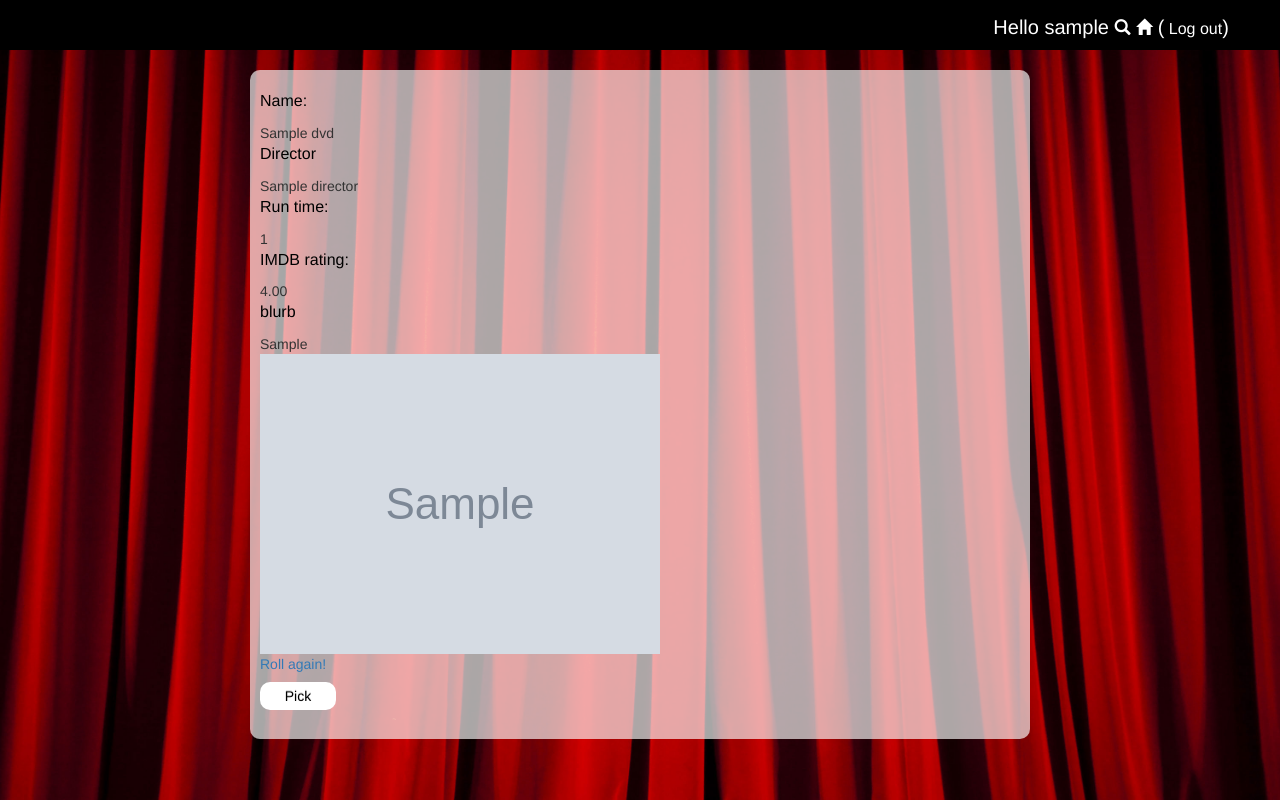
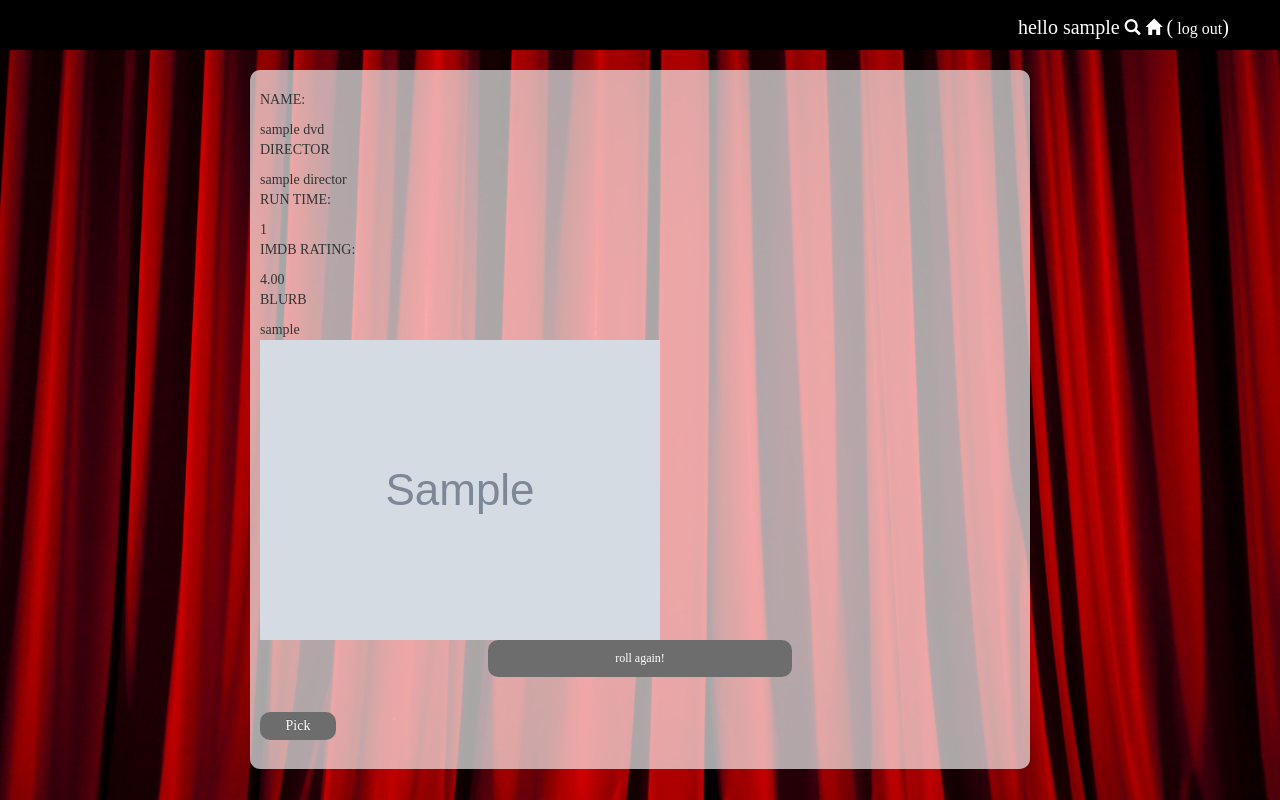
Before and after one commit to rsdavies/dvd-catalogue, a Django app: a page that uses dvdcatalogue/templates/base.html in a window 1280 px wide. Run offline with Django 3.2, Linux system fonts and the light colour scheme; a user stored in the database is signed in; tables that the repository leaves empty hold one stand-in row (values such as "Sample post"); grey boxes marked "Sample" are stand-in pictures; some libraries are stand-ins or nearby versions; some web fonts are replaced.

Commit message:
changes font to neonlights

```diff
--- a/dvdcatalogue/static/css/dvds.css
+++ b/dvdcatalogue/static/css/dvds.css
@@ -1,3 +1,11 @@
+@font-face{
+    font-family: 'NeonLight';
+    src: url(../fonts/NeonLight/NeonLight-Regular.otf)
+         format('opentype');
+    src: url(../fonts/NeonLight/NeonLight-Regular.ttf)
+             format('truetype');
+}
+
 body, html {
     height: 100%;
     width: 100%;
@@ -9,6 +17,7 @@ body{
     background-repeat:  no-repeat;
     background-attachment: fixed;
     background-size: 100% 100%;
+    font-family: 'NeonLight';
 }
 
 .col-sm-8{
@@ -67,9 +76,6 @@ body{
     background-color: rgb(165, 165, 165);
 }
 
-
-
-
 .navbar {
     overflow: hidden;
     background-color: black;
@@ -99,13 +105,17 @@ body{
     padding-left: 5%
 }
 
-h1, h2, h3, h4 {
-    color: #828282;
+.emph{
+    text-align: center;
 }
 
-p, li{
-    color: #000000;
-    font-size: 12pt
+.emph h1{
+    font-family: 'NeonLight';
+    font-size: 80px;
+    color: gold;
+    background: #000000;
+    padding: 0;
+    border: 0;
 }
 
 a {
@@ -151,3 +161,13 @@ input[type=button], [type=submit]{
     box-shadow: none;
     margin-top: 1%;
 }
+
+.btn.btn-primary.choose_submit{
+    background-color: rgb(109, 109, 109);
+    color: white;
+}
+
+.btn.btn-primary.choose_submit:hover {
+    background-color: rgb(165, 165, 165);
+    color: white;
+}
--- a/dvdcatalogue/templates/base.html
+++ b/dvdcatalogue/templates/base.html
@@ -8,14 +8,14 @@
     <body>
         <nav class="navbar navbar-static-top">
             {% if user.is_authenticated %}
-            <p style="font-size: 20px">Hello
-                <a href="{% url 'user_home' %}">{{ user.username }}</a>
+            <p style="font-size: 20px">hello
+                <a href="{% url 'user_home' %}">{{ user.username|lower }}</a>
                 <a href="{% url 'search' %}"><span class="glyphicon glyphicon-search" style="font-size:16px"></span></a>
                 <a href="{% url 'dvd_landing' %}"><span class="glyphicon glyphicon-home" style="font-size: 16px"></span></a>
-                (<a href="{% url 'logout' %}" style = "font-size: 16px"> Log out</a>)</p>
+                (<a href="{% url 'logout' %}" style = "font-size: 16px"> log out</a>)</p>
             {% else %}
             <a href="{% url 'login' %}" class="top-menu"><span class="glyphicon glyphicon-lock" style="font-size: 16px"></span></a>
-            <a href="{% url 'signup' %}" class="top-menu"><span style="font-size:16px">Sign up</span></a>
+            <a href="{% url 'signup' %}" class="top-menu"><span style="font-size:16px">sign up</span></a>
             {% endif %}
         </nav>
         <div class="container">
--- a/dvds/forms.py
+++ b/dvds/forms.py
@@ -20,7 +20,7 @@ class CustomUserChangeForm(UserChangeForm):
         fields = ('username', 'email')
 
 class HouseholdSetupForm(forms.Form):
-    household_name = forms.CharField(label="What do you want to call your household?", max_length=30)
+    household_name = forms.CharField(label="what do you want to call your household?", max_length=30)
 
 class LocationSetupForm(forms.Form):
     location_name = forms.CharField(label='Location Name', max_length=30,
@@ -82,11 +82,11 @@ class SemiRandomForm(forms.Form):
         self.fields['max_duration'] = forms.ChoiceField(choices=runtime_choices, required=False, label="Maximum Duration")
 
         rating_choices = [('','---------'),
-                            ('2', 'Awful'),
-                            ('4', 'Mediochre'),
-                            ('6', 'Ok'),
-                            ('8', 'Great'),
-                            ('10', 'Awesome!')]
+                            ('2', 'awful'),
+                            ('4', 'mediochre'),
+                            ('6', 'ok'),
+                            ('8', 'great'),
+                            ('10', 'awesome!')]
         self.fields['rating'] = forms.ChoiceField(choices=rating_choices, required=False, label="Rating")
 
         self.fields['director'] = forms.ModelChoiceField(label='Director',
@@ -114,7 +114,7 @@ class SemiRandomForm(forms.Form):
                                               Field('actor'),
                                               Field('genre'),
                                               ),
-                                              Submit('submit', 'Submit')
+                                              Submit('submit', 'submit')
                                               )
 
 class SearchForm(forms.Form):
@@ -138,4 +138,4 @@ class ChooseForm(forms.Form):
         self.helper=FormHelper()
         self.helper.form_id = 'id_chooseForm'
         self.helper.form_method = 'post'
-        self.helper.layout = Layout(Submit('pick', 'Pick'))
+        self.helper.layout = Layout(Submit('pick', 'Pick', css_class="choose_submit"))
--- a/dvds/templates/dvds/add_dvd.html
+++ b/dvds/templates/dvds/add_dvd.html
@@ -4,6 +4,6 @@
 <form action="" method="post">
     {% csrf_token %}
     {{ form|crispy }}
-    <input type="submit" value="Submit">
+    <input type="submit" value="submit">
 </form>
 {% endblock %}
--- a/dvds/templates/dvds/confirm_to_db.html
+++ b/dvds/templates/dvds/confirm_to_db.html
@@ -4,5 +4,5 @@
 
     {% crispy form %}
 
-<a href="{% url 'add_dvd' %}">Nope, try again</a>
+<a href="{% url 'add_dvd' %}">nope, try again</a>
 {% endblock %}
--- a/dvds/templates/dvds/dvd_info.html
+++ b/dvds/templates/dvds/dvd_info.html
@@ -2,32 +2,32 @@
 {% block content %}
 {% load crispy_forms_tags %}
 {% if just_added %}
-<h3>Successfully added to database!</h3>
+<h3>successfully added to database!</h3>
 <br>
 {% endif %}
-<p>Name:</p>
-{{ dvd.name }}
+<p>NAME:</p>
+{{ dvd.name|lower }}
 <br>
-<p>Director</p>
-{{ dvd.director }}
+<p>DIRECTOR</p>
+{{ dvd.director|lower }}
 <br>
-<p>Run time:</p>
-{{ dvd.runtime }}
+<p>RUN TIME:</p>
+{{ dvd.runtime|lower }}
 <br>
-<p>IMDB rating:</p>
-{{ dvd.imdb_rating }}
+<p>IMDB RATING:</p>
+{{ dvd.imdb_rating|lower }}
 <br>
-<p>blurb</p>
-{{ dvd.blurb }}
+<p>BLURB</p>
+{{ dvd.blurb|lower }}
 <br>
 <img src="{{ dvd.poster_url }}">
 {% if just_added %}
 <br>
-<a href="{% url 'add_dvd' %}">Add another</a>
-<a href="{% url 'dvd_landing' %}">Back home</a>
+<div class="small-link"><a href="{% url 'add_dvd' %}">add another</a></div>
+<div class="small-link"<a href="{% url 'dvd_landing' %}">back home</a></div>
 {% else %}
 <br>
-<a href="{% url 'randomise' count_dvds=count %}">Roll again!</a>
+<div class="small-link"><a href="{% url 'randomise' count_dvds=count %}">roll again!</a></div>
 <br>
 {% crispy form %}
 {% endif %}
--- a/dvds/templates/dvds/dvd_landing.html
+++ b/dvds/templates/dvds/dvd_landing.html
@@ -1,11 +1,11 @@
 {% extends "base.html" %}
 {% block content %}
     <div class="link">
-    <a href="{% url 'pick_dvd' %}">Pick DVD</a>
+    <a href="{% url 'pick_dvd' %}">pick dvd</a>
     </div>
     {% if user.is_authenticated %}
     <div class="link">
-    <a href="{% url 'add_dvd' %}">Add DVD</a>
+    <a href="{% url 'add_dvd' %}">add dvd</a>
     </div>
     {% endif %}
 {% endblock %}
--- /dev/null
+++ b/dvds/templates/dvds/enjoy.html
@@ -0,0 +1,4 @@
+{% extends "base.html" %}
+{% block content %}
+<div class="emph"><h1>ENJOY THE SHOW</h1></div>
+{% endblock %}
--- a/dvds/templates/dvds/manage_household.html
+++ b/dvds/templates/dvds/manage_household.html
@@ -1,8 +1,8 @@
 {% extends 'base.html' %}
 {% block content %}
-<p>This is for managing your household</p>
+<p>this is for managing your household</p>
 <p>{{ hh }}</p>
 {% for loc in storage %}
-{{ loc.location_name }}
+{{ loc.location_name|lower }}
 {% endfor %}
 {% endblock%}
--- a/dvds/templates/dvds/pick_dvd.html
+++ b/dvds/templates/dvds/pick_dvd.html
@@ -1,10 +1,10 @@
 {% extends "base.html" %}
 {% block content %}
 {% if count_dvds == 0 %}
-<p>You have no dvds in your collecton, click
+<p>you have no dvds in your collecton, click
 <a href="{% url 'add_dvd' %}">here</a> to add them</p>
 {% else %}
-<div class="link"><a href="{% url 'randomise' count_dvds=count_dvds %}">Randomise</a></div>
-<div class="link"><a href="{% url 'filtered_random' %}">Some Idea</div>
+<div class="link"><a href="{% url 'randomise' count_dvds=count_dvds %}">randomise</a></div>
+<div class="link"><a href="{% url 'filtered_random' %}">some idea</div>
 {% endif %}
 {% endblock %}
--- a/dvds/templates/dvds/search.html
+++ b/dvds/templates/dvds/search.html
@@ -2,7 +2,7 @@
 {% block content %}
 {% load crispy_forms_tags %}
 {% if no_results %}
-<p>No results found</p>
+<p>no results found</p>
 {% endif %}
 {% crispy form %}
 {% endblock %}
--- a/dvds/templates/dvds/search_results.html
+++ b/dvds/templates/dvds/search_results.html
@@ -2,10 +2,10 @@
 {% block content %}
 {% for dvd in results_list %}
 <div class="link">
-<a href="{% url 'dvd_info' name=dvd.name|slugify dvd_id=dvd.id %}">{{ dvd.name }}</a>
+<a href="{% url 'dvd_info' name=dvd.name|slugify dvd_id=dvd.id %}">{{ dvd.name|lower }}</a>
 </div>
 {% endfor %}
 <div class="small-link">
-<a href="{% url 'search' %}">Nope, try again</a>
+<a href="{% url 'search' %}">nope, try again</a>
 </div>
 {% endblock %}
--- a/dvds/templates/dvds/semi_random.html
+++ b/dvds/templates/dvds/semi_random.html
@@ -2,7 +2,7 @@
 {% block content %}
 {% load crispy_forms_tags %}
 {% if no_results %}
-    <p>There are no results with those filters, please try again.</p>
+    <p>there are no results with those filters, please try again.</p>
 {% endif %}
 {% crispy form %}
 {% endblock %}
--- a/dvds/views.py
+++ b/dvds/views.py
@@ -248,7 +248,7 @@ def dvd_info(request, name, dvd_id):
         dvd = DvD.objects.get(id=dvd_id)
         dvd.last_watched = datetime.datetime.today()
         dvd.save()
-        return HttpResponse("Enjoy the show!")
+        return render(request, 'dvds/enjoy.html')
 
     elif request.method=="GET":
         dvd = DvD.objects.get(id=dvd_id)
```
Also changed, not shown: dvds/templates/dvds/setup_household.html (+5 -5 lines), dvds/templates/dvds/user_home.html (+4 -4 lines).
